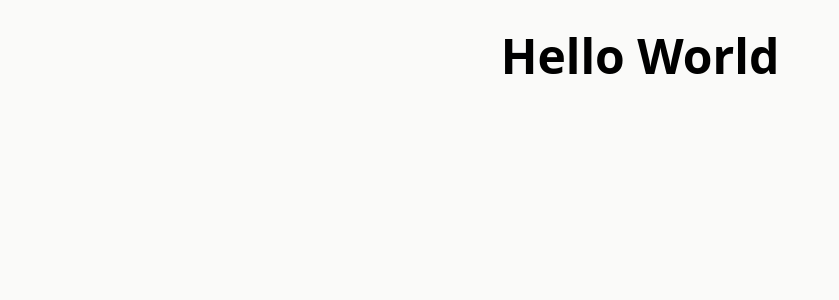
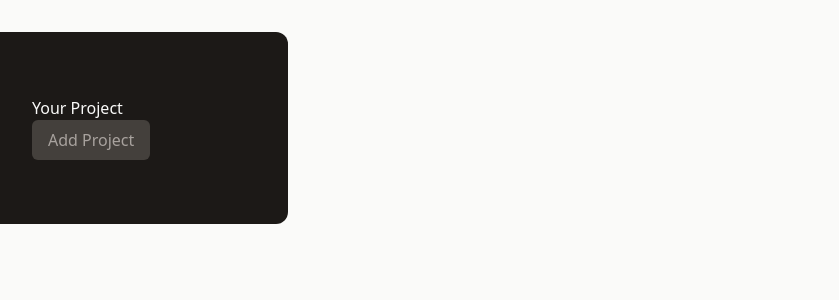
Before and after one commit to nmeinzen/project-management-app, a React (Vite) app: page / in a window 1280 px wide. Shown: the top 300 px of the page, without its empty margins (0-839 px from the left). Built offline with nearby package versions, Linux system fonts and the light colour scheme.

Commit message:
adding first components

```diff
--- a/src/App.jsx
+++ b/src/App.jsx
@@ -1,8 +1,10 @@
+import ProjectsSidebar from "./components/ProjectsSidebar";
+
 function App() {
   return (
-    <>
-      <h1 className="my-8 text-center text-5xl font-bold">Hello World</h1>
-    </>
+    <main class="h-screen my-8">
+      <ProjectsSidebar />
+    </main>
   );
 }
 
--- /dev/null
+++ b/src/components/Input.jsx
@@ -0,0 +1,17 @@
+export default function Input({ label, textarea, ...props }) {
+    const classes =
+      'w-full p-1 border-b-2 rounded-sm border-stone-300 bg-stone-200 text-stone-600 focus:outline-none focus:border-stone-600';
+
+    return (
+      <p className="flex flex-col gap-1 my-4">
+        <label className="text-sm font-bold uppercase text-stone-500">
+          {label}
+        </label>
+        {textarea ? (
+          <textarea className={classes} {...props} />
+        ) : (
+          <input className={classes} {...props} />
+        )}
+      </p>
+    );
+  }
--- /dev/null
+++ b/src/components/NewProject.jsx
@@ -0,0 +1,21 @@
+import Input from './Input.jsx';
+
+export default function NewProject() {
+  return (
+    <div className="w-[35rem] mt-16">
+      <menu className="flex items-center justify-end gap-4 my-4">
+        <li>
+          <button className="text-stone-800 hover:text-stone-950">Cancel</button>
+        </li>
+        <li>
+          <button className="px-6 py-2 rounded-md bg-stone-800 text-stone-50 hover:bg-stone-950">Save</button>
+        </li>
+      </menu>
+      <div>
+        <Input label="Title" />
+        <Input label="Description" textarea />
+        <Input label="Due Date" />
+      </div>
+    </div>
+  );
+}
--- /dev/null
+++ b/src/components/ProjectsSidebar.jsx
@@ -0,0 +1,9 @@
+export default function ProjectsSidebar() {
+    return <aside className="w-1/3 px-8 py-16 bg-stone-900 text-stone-50 md:w-72 rounded-r-xl">
+        <h2 classname='mb-8 font-bold uppercase md:text-xl text-stone-200'>Your Project</h2>
+        <div>
+            <button className="px-4 py-2 text-xs md:text-base rounded-md bg-stone-700 text-stone-400 hover:bg-stone-600 hover:text-stone-100">Add Project</button>
+        </div>
+        <ul></ul>
+    </aside>
+}
```
